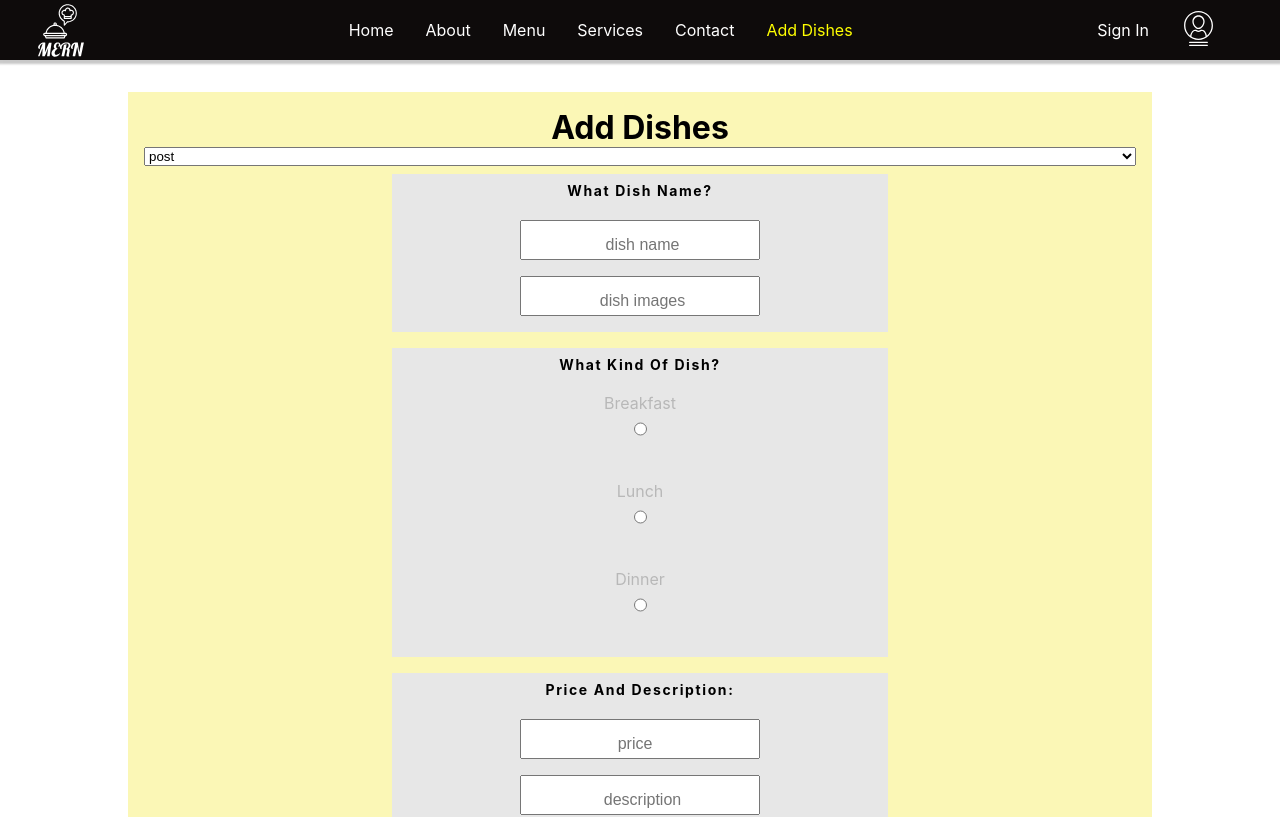
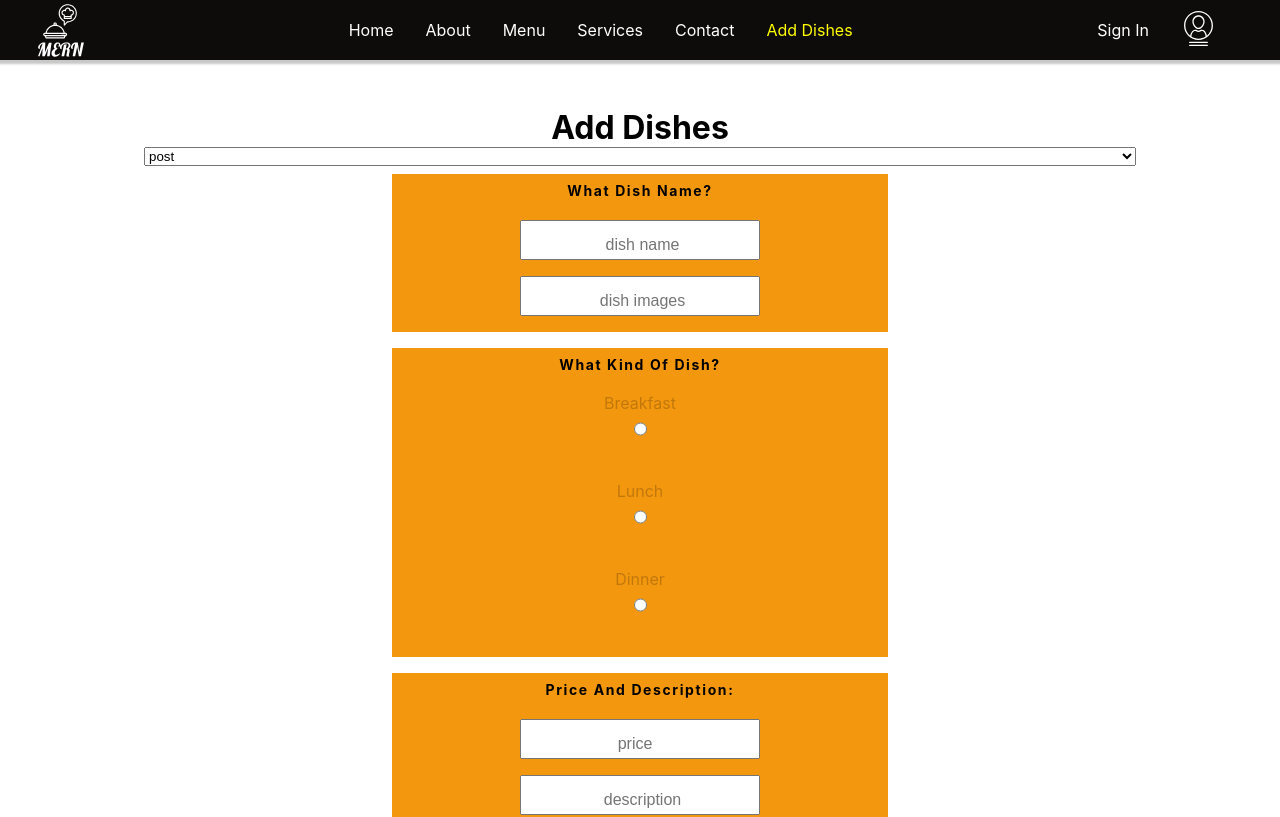
Before and after one commit to AbdullaAlwaki/restaurant, a React (Create React App) app: page /addDishes in a window 1280 px wide. Shown: the top 817 px of the page. Built offline with nearby package versions, Linux system fonts and the light colour scheme; no server answers.

Commit message:
add dishes updated

```diff
--- a/src/Admin/AddDishes.css
+++ b/src/Admin/AddDishes.css
@@ -1,5 +1,5 @@
 .addDishes {
-    background-color: rgb( 245, 232, 56, 0.363);
+    background-color: rgba(131, 94, 15, 0);
     width: 80%;
     margin: 2rem auto;
     padding: 1rem;
@@ -10,7 +10,7 @@
 
 /*grey containers*/
 .whatDish, .kindOfDish, .addPrice, .veganDish, .offerDish, .addFavoriteDish {
-    background-color: rgb(231, 231, 231);
+    background-color: rgb(243, 151, 14);
     width: 50%;
     margin: 0.5rem auto;
     padding: 0.5rem;
```
